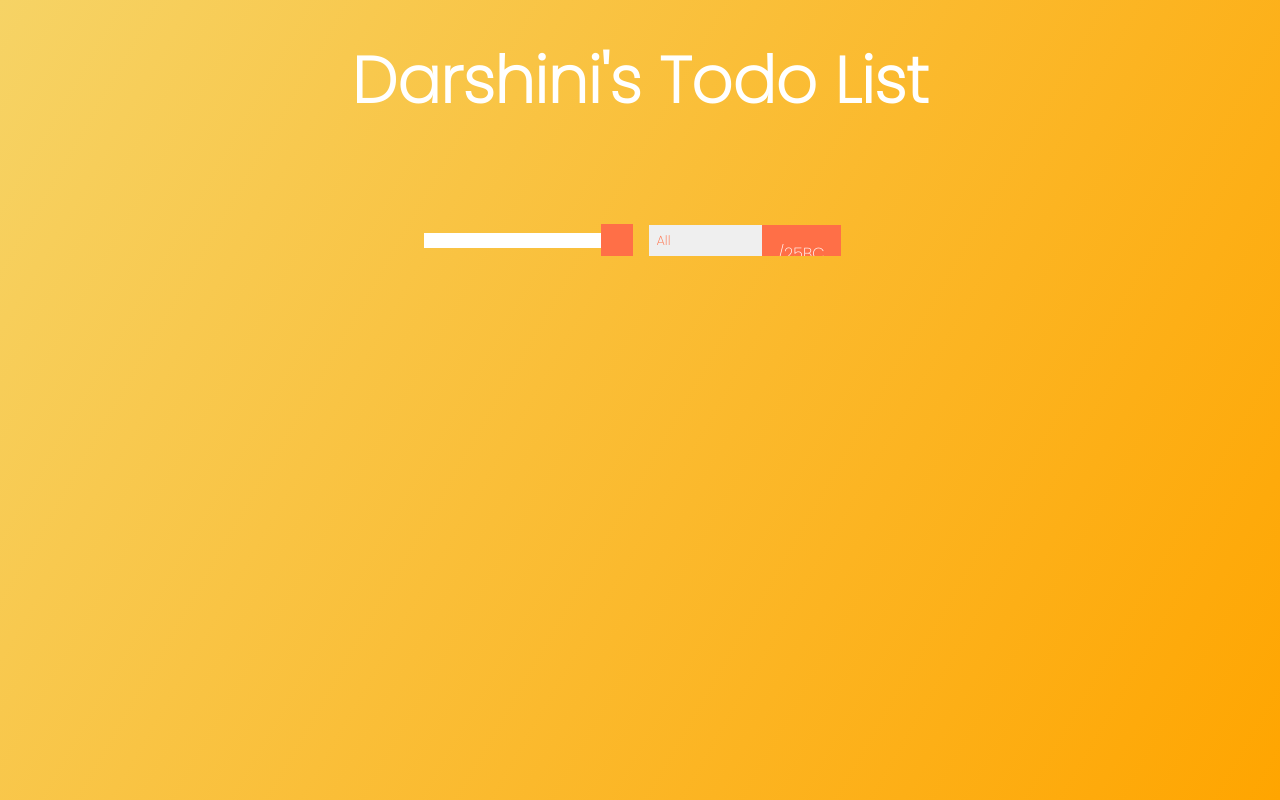
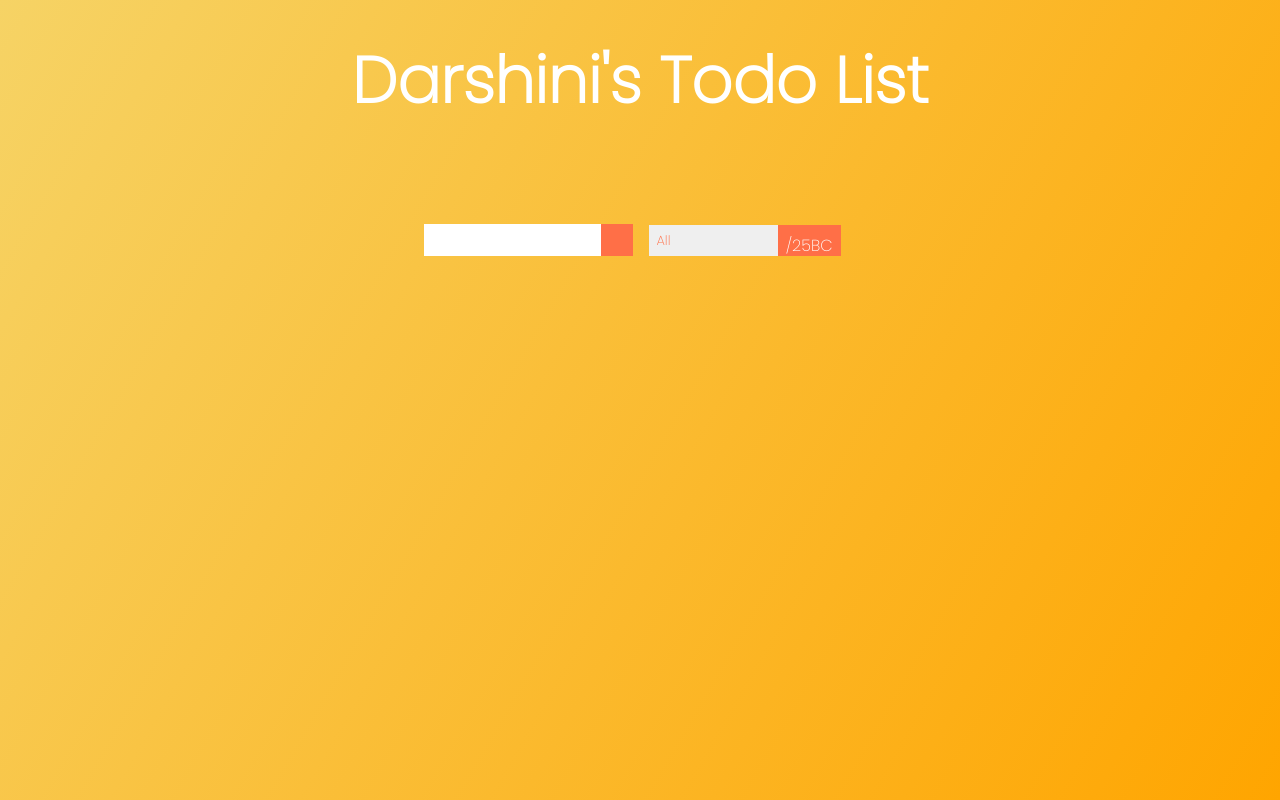
Before and after one commit to ramblelob/React-To-do-list, a React (Create React App) app: page / in a window 1280 px wide. Built offline with nearby package versions, Linux system fonts and the light colour scheme.

Commit message:
updated form input & form button appearing propotional to each other

```diff
--- a/src/App.css
+++ b/src/App.css
@@ -25,6 +25,7 @@ header, form {
 form input {
   border: none;
   background: white;
+  height: 2rem;
 }
 
 form button {
@@ -144,7 +145,7 @@ select {
   position: absolute;
   top: 0;
   right: 0;
-  padding: 1rem;
+  padding: 0.5rem;
   background: #ff6f47;
   cursor: pointer;
   pointer-events: none;
```
